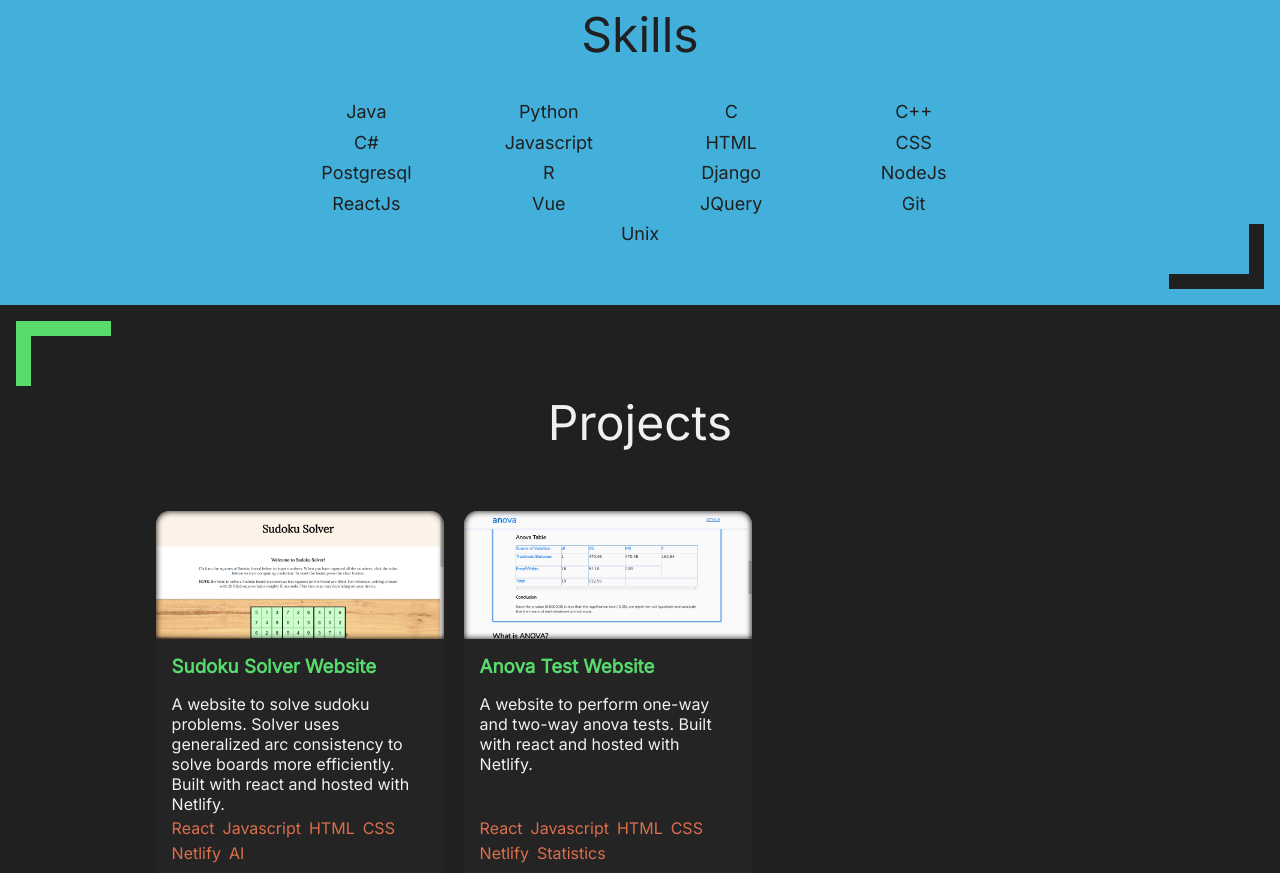
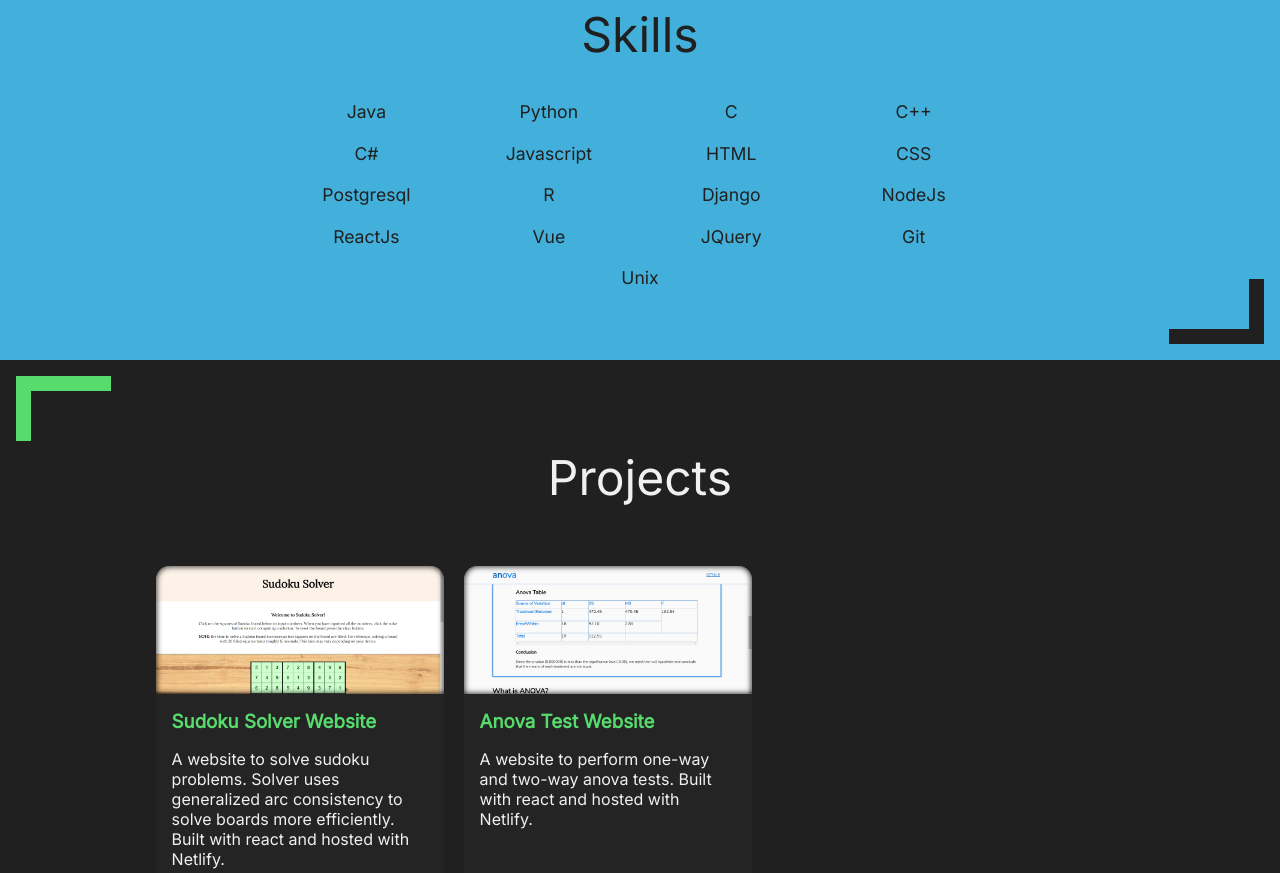
Before and after one commit to mgiann2/PortfolioWebsite, a Vue app: page / in a window 1280 px wide. Shown: the part 883-1756 px from the top of the page. Built offline with nearby package versions, Linux system fonts and the light colour scheme.

Commit message:
Added hover effects to text in SkillsContainer

```diff
--- a/src/components/SkillsContainer.vue
+++ b/src/components/SkillsContainer.vue
@@ -33,9 +33,15 @@ const skills = ["Java", "Python", "C", "C++", "C#", "Javascript", "HTML", "CSS",
 
     .skill-span {
         width: 10rem;
+        height: 2rem;
         margin: 0.3rem 0;
         text-align: center;
-        font-size: large;
+        font-size: 1.1rem;
+        transition: all 0.1s ease-in-out;
+    }
+
+    .skill-span:hover {
+        font-size: 1.3rem;
     }
 
     h1 {
```
